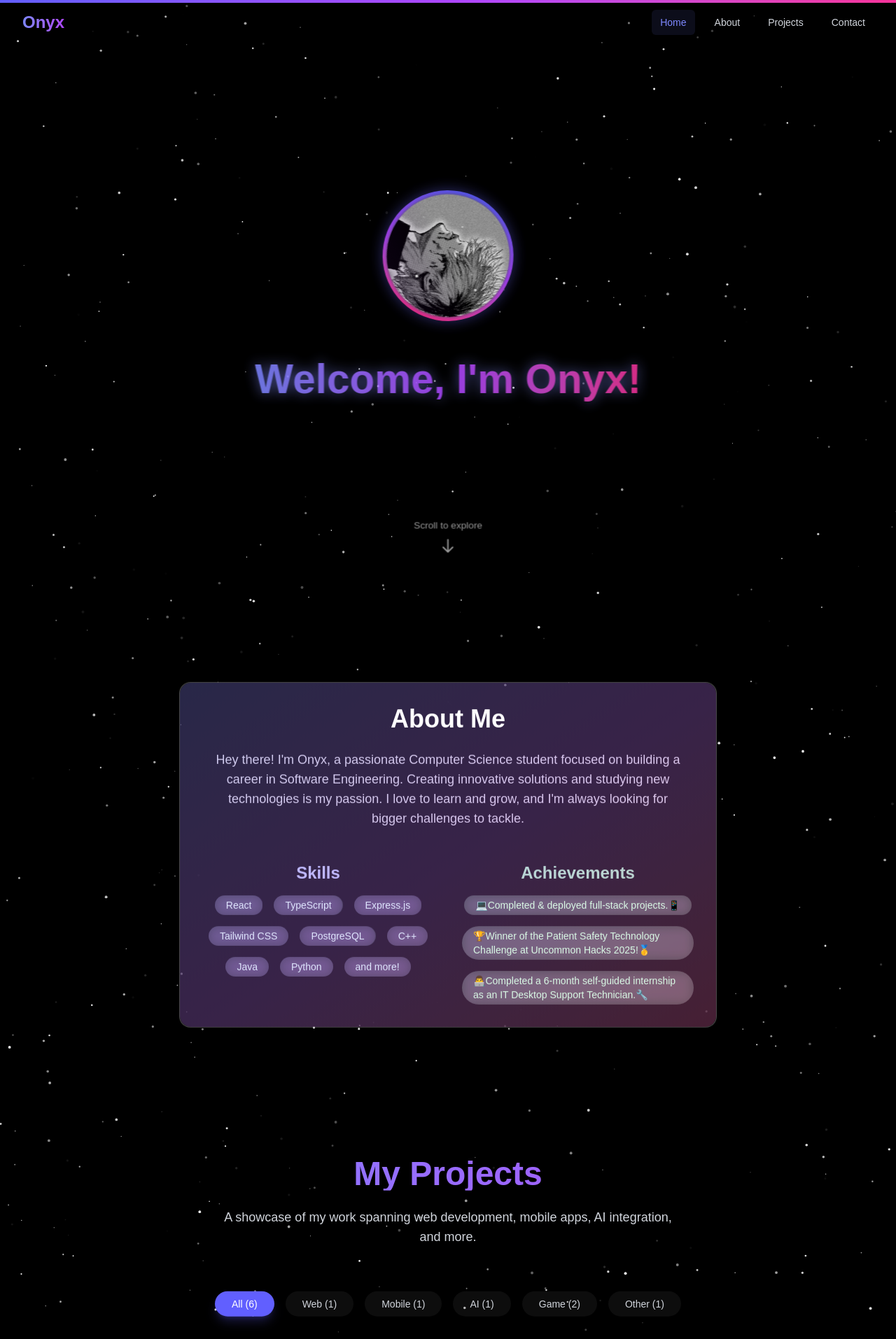
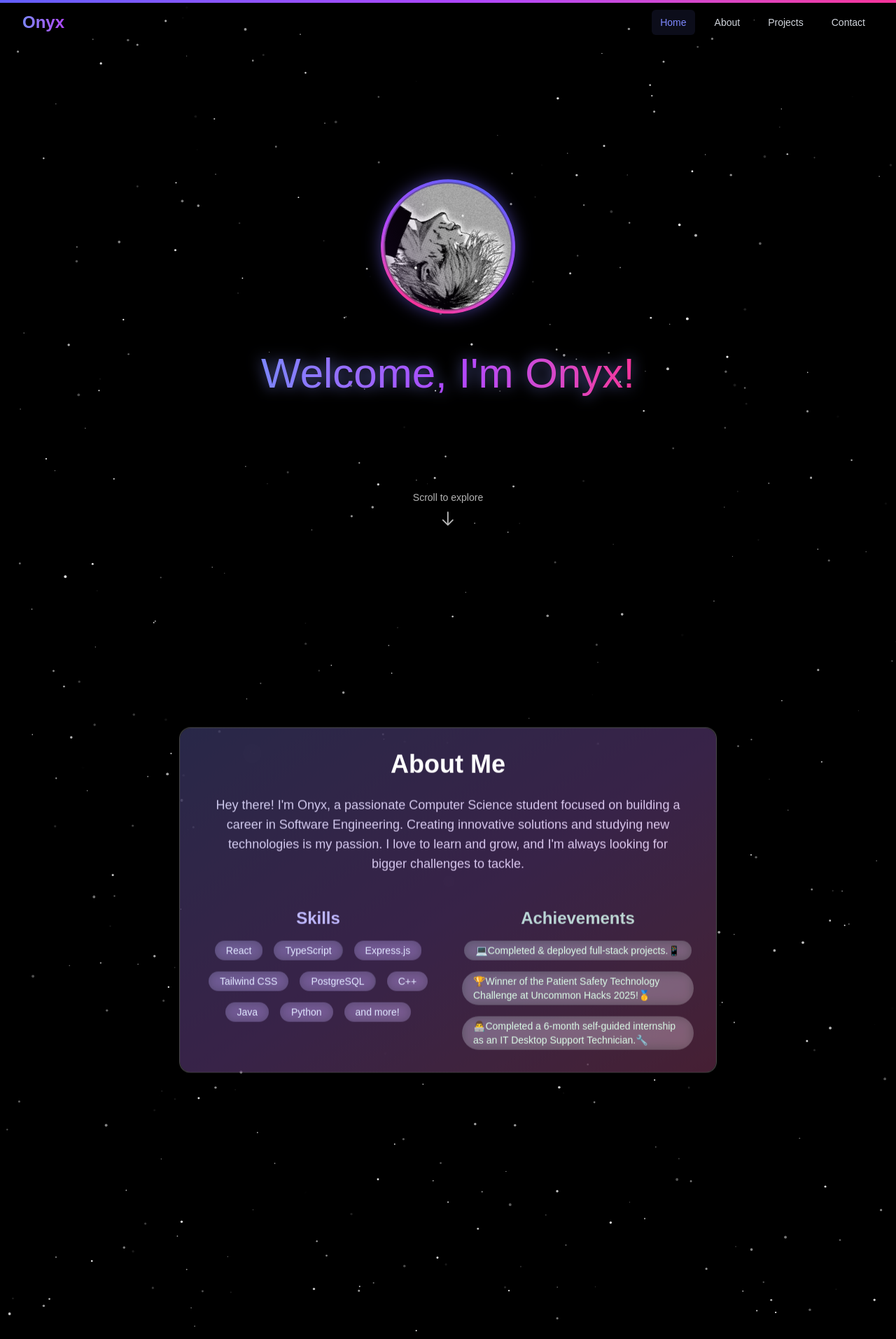
Before and after one commit to 7onyx7/myPortfolio, a Next.js app: page / in a window 1280 px wide. Shown: the top 1914 px of the page at 70% size. Built offline with nearby package versions, Linux system fonts and the light colour scheme.

Commit message:
Parallax

```diff
--- a/src/app/globals.css
+++ b/src/app/globals.css
@@ -27,7 +27,14 @@ body {
 }
 
 html {
-  scroll-behavior: smooth;
+scroll-behavior: smooth;
+scroll-snap-type: y proximity;
+}
+
+/* Smooth scroll snapping for sections */
+section {
+scroll-snap-align: start;
+scroll-snap-stop: normal;
 }
 
 ::-webkit-scrollbar {
--- a/src/app/page.tsx
+++ b/src/app/page.tsx
@@ -18,10 +18,10 @@ export default function Home() {
   const projectsRef = useRef<HTMLElement>(null);
   const contactRef = useRef<HTMLElement>(null);
 
-  const homeParallax = useParallax(homeRef, 50);
+  const homeParallax = useParallax(homeRef, 75);
   const aboutParallax = useParallax(aboutRef, 100);
-  const projectsParallax = useParallax(projectsRef, 75);
-  const contactParallax = useParallax(contactRef, 50);
+  const projectsParallax = useParallax(projectsRef, 100);
+  const contactParallax = useParallax(contactRef, 75);
 
   const myBio = "Hey there! I'm Onyx, a passionate Computer Science student focused on building a career in Software Engineering. Creating innovative solutions and studying new technologies is my passion. I love to learn and grow, and I'm always looking for bigger challenges to tackle.";
   const mySkills = ["React", "TypeScript", "Express.js", "Tailwind CSS", "PostgreSQL", "C++", "Java", "Python", " and more!"];
@@ -32,7 +32,7 @@ export default function Home() {
   ];
 
   return (
-    <div className="min-h-screen bg-black text-white relative">
+    <div className="min-h-screen bg-black text-white relative" style={{ scrollBehavior: 'smooth' }}>
       <ScrollProgress />
       <ClientStarryBackground />
       <Navbar />
@@ -41,14 +41,14 @@ export default function Home() {
       <motion.main
         id="home"
         ref={homeRef}
-        className="relative z-10 min-h-screen"
+        className="relative z-10 min-h-screen flex items-center justify-center"
         style={{
           y: homeParallax.y,
           opacity: homeParallax.opacity,
           scale: homeParallax.scale
         }}
       >
-        <div className="flex flex-col items-center justify-center min-h-screen p-8 pt-20 relative">
+        <div className="flex flex-col items-center justify-center min-h-[90vh] p-8 pt-20 relative">
           <div className="flex flex-col items-center space-y-8">
             <ProfilePicture
               src="/pfp.gif"
@@ -65,14 +65,18 @@ export default function Home() {
       <motion.section
         id="about"
         ref={aboutRef}
-        className="relative z-10"
+        className="relative z-10 min-h-screen flex items-center"
+        initial={{ opacity: 0, y: 100 }}
+        whileInView={{ opacity: 1, y: 0 }}
+        viewport={{ once: true, amount: 0.3 }}
+        transition={{ duration: 0.8, ease: "easeOut" }}
         style={{
           y: aboutParallax.y,
           opacity: aboutParallax.opacity,
           scale: aboutParallax.scale
         }}
       >
-        <div className="py-20 px-8">
+        <div className="py-40 px-8 w-full">
           <AboutMe
             bio={myBio}
             skills={mySkills}
@@ -85,27 +89,39 @@ export default function Home() {
       <motion.section
         id="projects"
         ref={projectsRef}
-        className="relative z-10"
+        className="relative z-10 min-h-screen flex items-center"
+        initial={{ opacity: 0, y: 100 }}
+        whileInView={{ opacity: 1, y: 0 }}
+        viewport={{ once: true, amount: 0.2 }}
+        transition={{ duration: 0.8, ease: "easeOut" }}
         style={{
           y: projectsParallax.y,
           opacity: projectsParallax.opacity,
           scale: projectsParallax.scale
         }}
       >
-        <ProjectGallery />
+        <div className="py-40 w-full">
+          <ProjectGallery />
+        </div>
       </motion.section>
 
       {/* Contact Section */}
       <motion.section
         ref={contactRef}
-        className="relative z-10"
+        className="relative z-10 min-h-screen flex items-center"
+        initial={{ opacity: 0, y: 100 }}
+        whileInView={{ opacity: 1, y: 0 }}
+        viewport={{ once: true, amount: 0.3 }}
+        transition={{ duration: 0.8, ease: "easeOut" }}
         style={{
           y: contactParallax.y,
           opacity: contactParallax.opacity,
           scale: contactParallax.scale
         }}
       >
-        <Contact />
+        <div className="py-40 w-full">
+          <Contact />
+        </div>
       </motion.section>
     </div>
   );
--- a/src/components/AboutMe.tsx
+++ b/src/components/AboutMe.tsx
@@ -40,9 +40,15 @@ export default function AboutMe({ bio, skills, achievements }: AboutMeProps) {
                  before:from-indigo-500 before:via-purple-500 before:to-pink-500
                  before:bg-gradient-to-br before:opacity-20"
     >
-      <motion.h2 variants={item}
+      <motion.h2
+        variants={item}
+        whileHover={{
+          scale: 1.05,
+          transition: { duration: 0.3 }
+        }}
+        whileTap={{ scale: 0.98 }}
         className="relative mb-6 text-center text-4xl font-bold text-white
-                   dark:text-gray-100"
+                   dark:text-gray-100 cursor-default"
       >
         About Me
       </motion.h2>
@@ -55,8 +61,14 @@ export default function AboutMe({ bio, skills, achievements }: AboutMeProps) {
 
       <div className="grid gap-10 md:grid-cols-2">
         <div>
-          <motion.h3 variants={item}
-            className="mb-4 text-2xl font-semibold text-indigo-200 text-center"
+          <motion.h3
+            variants={item}
+            whileHover={{
+              scale: 1.1,
+              transition: { duration: 0.3 }
+            }}
+            whileTap={{ scale: 0.95 }}
+            className="mb-4 text-2xl font-semibold text-indigo-200 text-center cursor-default"
           >
             Skills
           </motion.h3>
@@ -74,8 +86,14 @@ export default function AboutMe({ bio, skills, achievements }: AboutMeProps) {
         </div>
 
         <div>
-          <motion.h3 variants={item}
-            className="mb-4 text-2xl font-semibold text-green-200 text-center"
+          <motion.h3
+            variants={item}
+            whileHover={{
+              scale: 1.1,
+              transition: { duration: 0.3 }
+            }}
+            whileTap={{ scale: 0.95 }}
+            className="mb-4 text-2xl font-semibold text-green-200 text-center cursor-default"
           >
             Achievements
           </motion.h3>
--- a/src/components/Contact.tsx
+++ b/src/components/Contact.tsx
@@ -179,9 +179,16 @@ export default function Contact() {
           viewport={{ once: true }}
           className="text-center mb-16"
         >
-          <h2 className="text-4xl sm:text-5xl font-bold mb-6 bg-gradient-to-r from-indigo-400 to-purple-500 bg-clip-text text-transparent">
+          <motion.h2
+            className="text-4xl sm:text-5xl font-bold mb-6 bg-gradient-to-r from-indigo-400 via-purple-500 to-pink-500 bg-clip-text text-transparent cursor-default"
+            whileHover={{
+              scale: 1.05,
+              transition: { duration: 0.3 }
+            }}
+            whileTap={{ scale: 0.98 }}
+          >
             Get In Touch
-          </h2>
+          </motion.h2>
           <p className="text-gray-300 text-lg max-w-2xl mx-auto">
             Have a project in mind or want to collaborate? I&apos;d love to hear from you.
             Let&apos;s create something amazing together!
@@ -196,19 +203,52 @@ export default function Contact() {
             viewport={{ once: true }}
             className="space-y-8 h-full flex flex-col min-h-[500px]"
           >
-            <h3 className="text-2xl font-semibold text-white mb-6">Let&apos;s Connect</h3>
+            <motion.h3
+              className="text-2xl font-semibold text-white mb-6 cursor-default"
+              whileHover={{
+                scale: 1.05,
+                transition: { duration: 0.3 }
+              }}
+              whileTap={{ scale: 0.98 }}
+            >
+              Let&apos;s Connect
+            </motion.h3>
 
             {/* Contact Details */}
             <div className="space-y-6">
               {contactInfo.map((info, index) => {
                 const content = (
                   <>
-                    <div className="flex-shrink-0 w-12 h-12 bg-indigo-500/20 rounded-lg flex items-center justify-center text-indigo-400">
+                    <motion.div
+                      className="flex-shrink-0 w-12 h-12 bg-indigo-500/20 rounded-lg flex items-center justify-center text-indigo-400"
+                      whileHover={{
+                        scale: 1.1,
+                        backgroundColor: "rgba(99, 102, 241, 0.3)",
+                        transition: { duration: 0.3 }
+                      }}
+                      whileTap={{ scale: 0.95 }}
+                    >
                       {info.icon}
-                    </div>
+                    </motion.div>
                     <div>
-                      <h4 className="text-white font-medium">{info.title}</h4>
-                      <p className="text-gray-400">{info.value}</p>
+                      <motion.h4
+                        className="text-white font-medium"
+                        whileHover={{
+                          color: "#a78bfa",
+                          transition: { duration: 0.3 }
+                        }}
+                      >
+                        {info.title}
+                      </motion.h4>
+                      <motion.p
+                        className="text-gray-400"
+                        whileHover={{
+                          color: "#d1d5db",
+                          transition: { duration: 0.3 }
+                        }}
+                      >
+                        {info.value}
+                      </motion.p>
                     </div>
                   </>
                 );
@@ -219,6 +259,11 @@ export default function Contact() {
                     whileInView={{ opacity: 1, y: 0 }}
                     viewport={{ once: true }}
                     transition={{ delay: index * 0.1 }}
+                    whileHover={{
+                      scale: 1.02,
+                      transition: { duration: 0.3 }
+                    }}
+                    whileTap={{ scale: 0.98 }}
                     className="flex items-center space-x-4"
                   >
                     {info.link ? (
@@ -279,7 +324,18 @@ export default function Contact() {
               </motion.div>
             ) : (
               <form onSubmit={handleSubmit} className="space-y-6">
-                <h3 className="text-xl font-semibold text-white mb-6">Send Me a Message</h3>
+                <motion.h3
+                  className="text-xl font-semibold text-white mb-6 cursor-default"
+                  whileHover={{
+                    scale: 1.05,
+                    color: "#a78bfa",
+                    textShadow: "0px 0px 6px rgba(167, 139, 250, 0.8)",
+                    transition: { duration: 0.3 }
+                  }}
+                  whileTap={{ scale: 0.98 }}
+                >
+                  Send Me a Message
+                </motion.h3>
 
                 {/* Error Message */}
                 {submitError && (
--- a/src/components/HelloWorld.tsx
+++ b/src/components/HelloWorld.tsx
@@ -1,4 +1,5 @@
 import React from 'react';
+import { motion } from 'framer-motion';
 
 interface HelloWorldProps {
   name: string;
@@ -6,11 +7,24 @@ interface HelloWorldProps {
 
 export default function HelloWorld({ name }: HelloWorldProps) {
   return (
-    <h1
-      className="text-5xl md:text-6xl font-extrabold bg-clip-text text-transparent bg-gradient-to-r from-indigo-400 via-purple-500 to-pink-500 drop-shadow-[0_0_10px_rgba(129,140,248,0.7)] animate-fade-in-up transition-transform duration-500 hover:scale-110 cursor-default mb-16 pt-4"
+    <motion.h1
+      initial={{ opacity: 0, y: 50, scale: 0.8 }}
+      animate={{ opacity: 1, y: 0, scale: 1 }}
+      whileHover={{
+        scale: 1.05,
+        transition: { duration: 0.3 }
+      }}
+      whileTap={{ scale: 0.95 }}
+      transition={{
+        type: "spring",
+        stiffness: 100,
+        damping: 10,
+        delay: 0.2
+      }}
+      className="text-5xl md:text-6xl bg-clip-text text-transparent bg-gradient-to-r from-indigo-400 via-purple-500 to-pink-500 drop-shadow-[0_0_10px_rgba(129,140,248,0.7)] cursor-default mb-16 pt-4"
       style={{ lineHeight: 1.25 }}
     >
       Welcome, I&#39;m {name}!
-    </h1>
+    </motion.h1>
   );
 }
--- a/src/components/ProjectGallery.tsx
+++ b/src/components/ProjectGallery.tsx
@@ -134,18 +134,29 @@ export default function ProjectGallery() {
   };
 
   return (
-    <section id="projects" className="min-h-screen py-20 px-4 sm:px-6 lg:px-8">
+    <section id="projects" className="min-h-screen py-32 px-4 sm:px-6 lg:px-8">
       <div className="max-w-7xl mx-auto">
         {/* Header */}
         <motion.div
           initial={{ opacity: 0, y: 30 }}
           whileInView={{ opacity: 1, y: 0 }}
           viewport={{ once: true }}
-          className="text-center mb-16"
+          className="text-center mb-20"
         >
-          <h2 className="text-4xl sm:text-5xl font-bold mb-6 bg-gradient-to-r from-indigo-400 to-purple-500 bg-clip-text text-transparent">
+          <motion.h2
+            className="text-4xl sm:text-5xl font-bold mb-8 bg-gradient-to-r from-indigo-400 via-purple-500 to-pink-500 bg-clip-text text-transparent cursor-default leading-tight"
+            whileHover={{
+              scale: 1.05,
+              transition: { duration: 0.3 }
+            }}
+            whileTap={{ scale: 0.98 }}
+            style={{
+              lineHeight: '1.1',
+              paddingBottom: '0.25rem'
+            }}
+          >
             My Projects
-          </h2>
+          </motion.h2>
           <p className="text-gray-300 text-lg max-w-2xl mx-auto">
             A showcase of my work spanning web development, mobile apps, AI integration, and more.
           </p>
--- a/src/hooks/useParallax.ts
+++ b/src/hooks/useParallax.ts
@@ -2,15 +2,17 @@
 import { useTransform, useScroll } from 'framer-motion';
 import { RefObject } from 'react';
 
-export function useParallax(ref: RefObject<HTMLElement | null>, offset = 0) {
+export function useParallax(ref: RefObject<HTMLElement | null>, offset = 50) {
   const { scrollYProgress } = useScroll({
     target: ref,
     offset: ["start end", "end start"]
   });
 
-  const y = useTransform(scrollYProgress, [0, 1], [-offset, offset]);
-  const opacity = useTransform(scrollYProgress, [0, 0.2, 0.8, 1], [0, 1, 1, 0]);
-  const scale = useTransform(scrollYProgress, [0, 0.2, 0.8, 1], [0.8, 1, 1, 0.8]);
+  // Reduce the offset for a more subtle parallax effect
+  const subtleOffset = offset * 0.4; // 40% of original
+  const y = useTransform(scrollYProgress, [0, 1], [-subtleOffset, subtleOffset]);
+  const opacity = useTransform(scrollYProgress, [0, 0.1, 0.9, 1], [0, 1, 1, 0]);
+  const scale = useTransform(scrollYProgress, [0, 0.1, 0.9, 1], [0.98, 1, 1, 0.98]);
 
   return { y, opacity, scale, scrollYProgress };
 }
```
